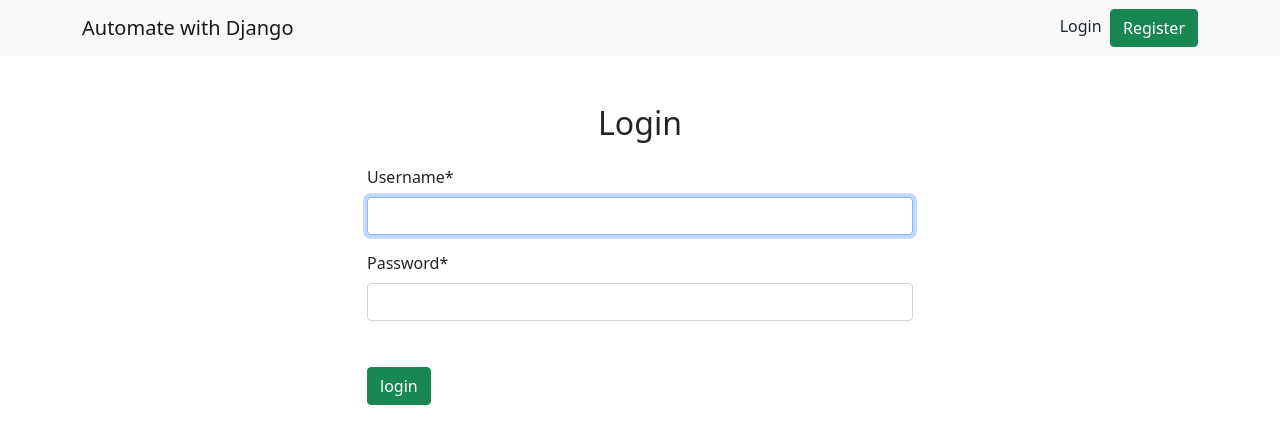
After one commit to amulpatle/AWS, a Django app: page /login/ in a window 1280 px wide. The commit adds this page. Shown: the top 444 px of the page. Run offline with Django 5.2, Linux system fonts and the light colour scheme; parts of the project's set-up code (start-up, migrations or seed data) failed here and were passed over; some libraries are stand-ins or nearby versions.

Commit message:
login url & template setup

```diff
--- a/awd_main/urls.py
+++ b/awd_main/urls.py
@@ -27,5 +27,7 @@ urlpatterns = [
     path('dataentry/',include('dataentry.urls')),
     path('celery-test/',views.celery_test),
     # Registration & login urls
-    path('register/',views.register,name='register')
+    path('register/',views.register,name='register'),
+    path('login/',views.login,name='login'),
+    path('logout/',views.logout,name='logout'),
 ] + static(settings.MEDIA_URL, document_root = settings.MEDIA_ROOT)
--- a/awd_main/views.py
+++ b/awd_main/views.py
@@ -3,7 +3,7 @@ from django.http import HttpResponse
 from dataentry.tasks import celery_test_task
 from .forms import RegistrationForm
 from django.contrib import messages
-
+from django.contrib.auth.forms import AuthenticationForm
 def home(request):
 
     return render(request,'home.html')
@@ -30,3 +30,16 @@ def register(request):
             'form':form,
         }
     return render(request,'register.html',context)
+
+def login(request):
+    if request.method == 'POST':
+        return
+    else:
+        form = AuthenticationForm()
+        context = {
+            'form':form
+        }
+    return render(request,'login.html',context)
+
+def logout(request):
+    return
--- a/templates/base.html
+++ b/templates/base.html
@@ -23,7 +23,7 @@
         <div class="container">
             <a class="navbar-brand" href="{% url 'home' %}">Automate with Django</a>
             <div>
-                <a href="" class="float-right text-decoration-none text-dark">Login</a>
+                <a href="{% url 'login' %}" class="float-right text-decoration-none text-dark">Login</a>
                 &nbsp;<a href="{% url 'register' %}" class="float-right text-decoration-none btn btn-success  ">Register</a>
             </div>
 
--- /dev/null
+++ b/templates/login.html
@@ -0,0 +1,21 @@
+{% extends 'base.html' %}
+
+{% block content %}
+{% load crispy_forms_tags %}
+
+<div class="container mt-5" style="max-width: 600px;">
+    <h2 class="text-center">Login</h2>
+    <form method="post" action="{% url 'login' %}">
+        {% csrf_token %}
+        <!-- Manually render each field to ensure only the desired fields are shown -->
+        <div class="form-group">
+            {{form | crispy}}
+        </div>
+        <div class="form-group">
+            <input type="submit" value="login" class="btn
+        </div>
+         btn-success">
+    </form>
+
+</div>
+{% endblock %}
```
